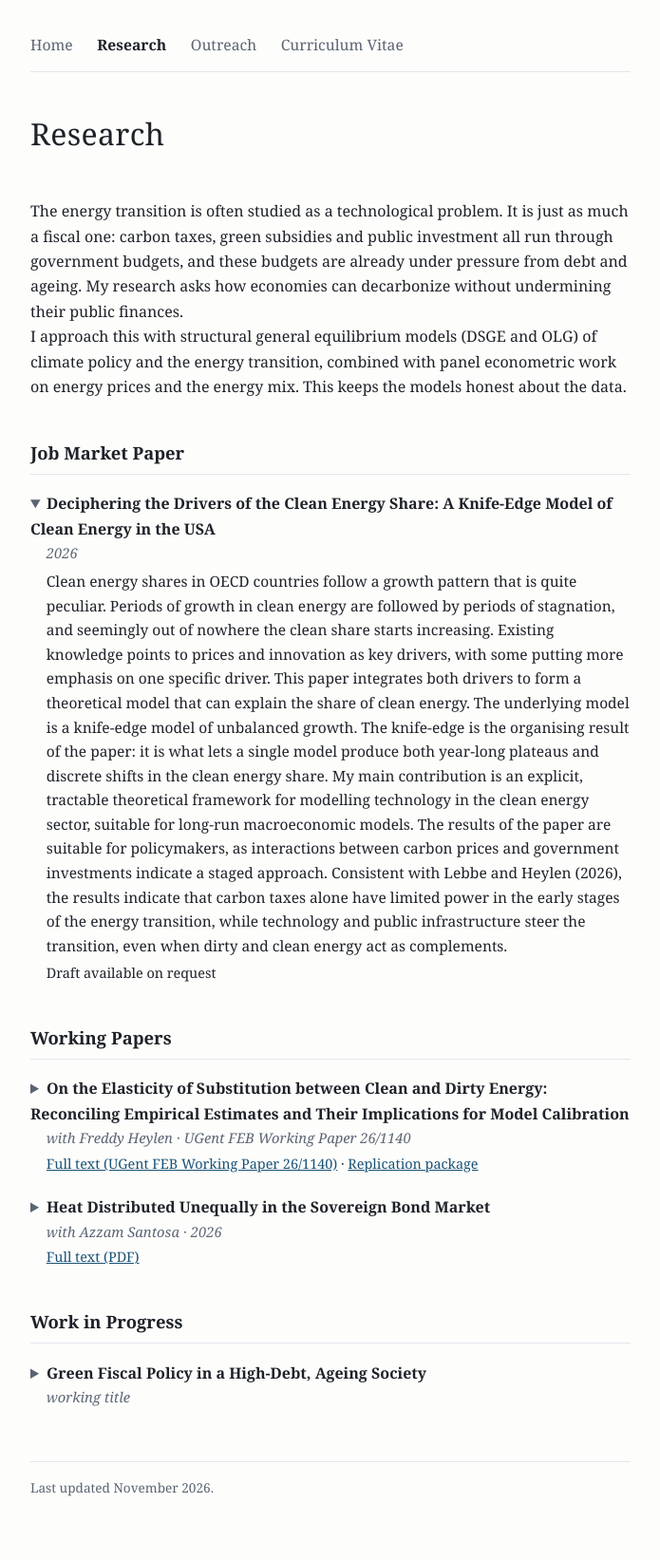
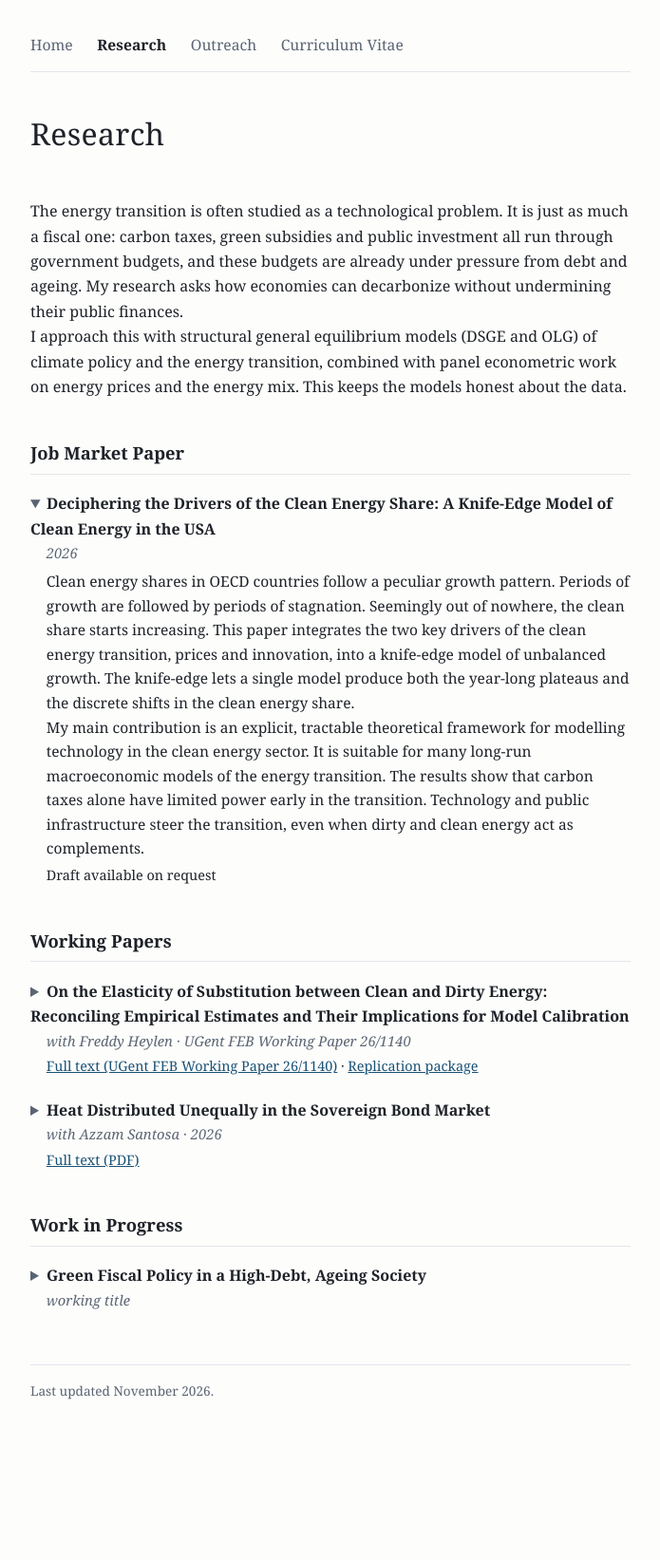
Before and after one commit to thomaslebbe/thomaslebbe.github.io, a Jekyll site: the page built from research.md, in a window 1280 px wide. Shown: the whole page at 95% size, without its empty margins (292-987 px from the left). Built offline with Jekyll 4.4.1, drawn with Linux system fonts in a browser that asks for light colours; after the commit the page ends 1540 px from its top, so only the background shows below that.

Commit message:
Condense JMP abstract for the website, render abstracts with paragraphs
Co-Authored-By: Claude Fable 5 <noreply@anthropic.com>

```diff
--- a/_data/papers.yml
+++ b/_data/papers.yml
@@ -8,26 +8,21 @@ papers:
     authors: ""
     year: "2026"
     section: jmp
-    abstract: >-
-      Clean energy shares in OECD countries follow a growth pattern that is
-      quite peculiar. Periods of growth in clean energy are followed by
-      periods of stagnation, and seemingly out of nowhere the clean share
-      starts increasing. Existing knowledge points to prices and innovation
-      as key drivers, with some putting more emphasis on one specific
-      driver. This paper integrates both drivers to form a theoretical
-      model that can explain the share of clean energy. The underlying
-      model is a knife-edge model of unbalanced growth. The knife-edge is
-      the organising result of the paper: it is what lets a single model
-      produce both year-long plateaus and discrete shifts in the clean
-      energy share. My main contribution is an explicit, tractable
-      theoretical framework for modelling technology in the clean energy
-      sector, suitable for long-run macroeconomic models. The results of
-      the paper are suitable for policymakers, as interactions between
-      carbon prices and government investments indicate a staged approach.
-      Consistent with Lebbe and Heylen (2026), the results indicate that
-      carbon taxes alone have limited power in the early stages of the
-      energy transition, while technology and public infrastructure steer
-      the transition, even when dirty and clean energy act as complements.
+    abstract: |-
+      Clean energy shares in OECD countries follow a peculiar growth
+      pattern. Periods of growth are followed by periods of stagnation.
+      Seemingly out of nowhere, the clean share starts increasing. This
+      paper integrates the two key drivers of the clean energy transition,
+      prices and innovation, into a knife-edge model of unbalanced growth.
+      The knife-edge lets a single model produce both the year-long
+      plateaus and the discrete shifts in the clean energy share.
+
+      My main contribution is an explicit, tractable theoretical framework
+      for modelling technology in the clean energy sector. It is suitable
+      for many long-run macroeconomic models of the energy transition. The
+      results show that carbon taxes alone have limited power early in the
+      transition. Technology and public infrastructure steer the
+      transition, even when dirty and clean energy act as complements.
     links:
       - label: "Draft available on request"
         url: ""
--- a/_includes/paper.html
+++ b/_includes/paper.html
@@ -5,7 +5,7 @@
       <span class="title">{{ p.title }}</span>
       <span class="meta">{% if p.authors != "" %}{{ p.authors }} · {% endif %}{{ p.year }}</span>
     </summary>
-    <div class="desc">{{ p.abstract }}</div>
+    <div class="desc">{{ p.abstract | markdownify }}</div>
   </details>
   {% if p.links and p.links.size > 0 %}
   <div class="links">
```
